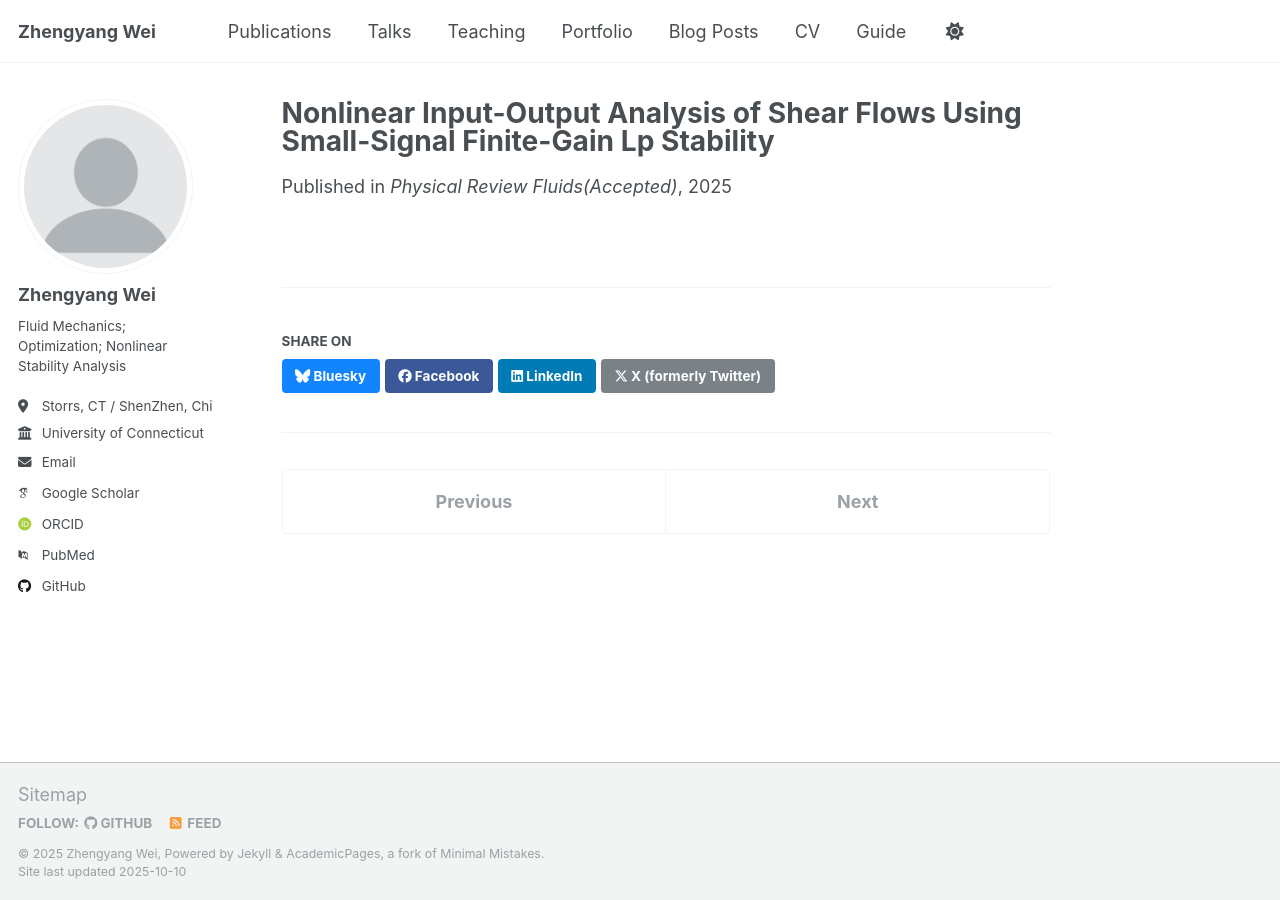
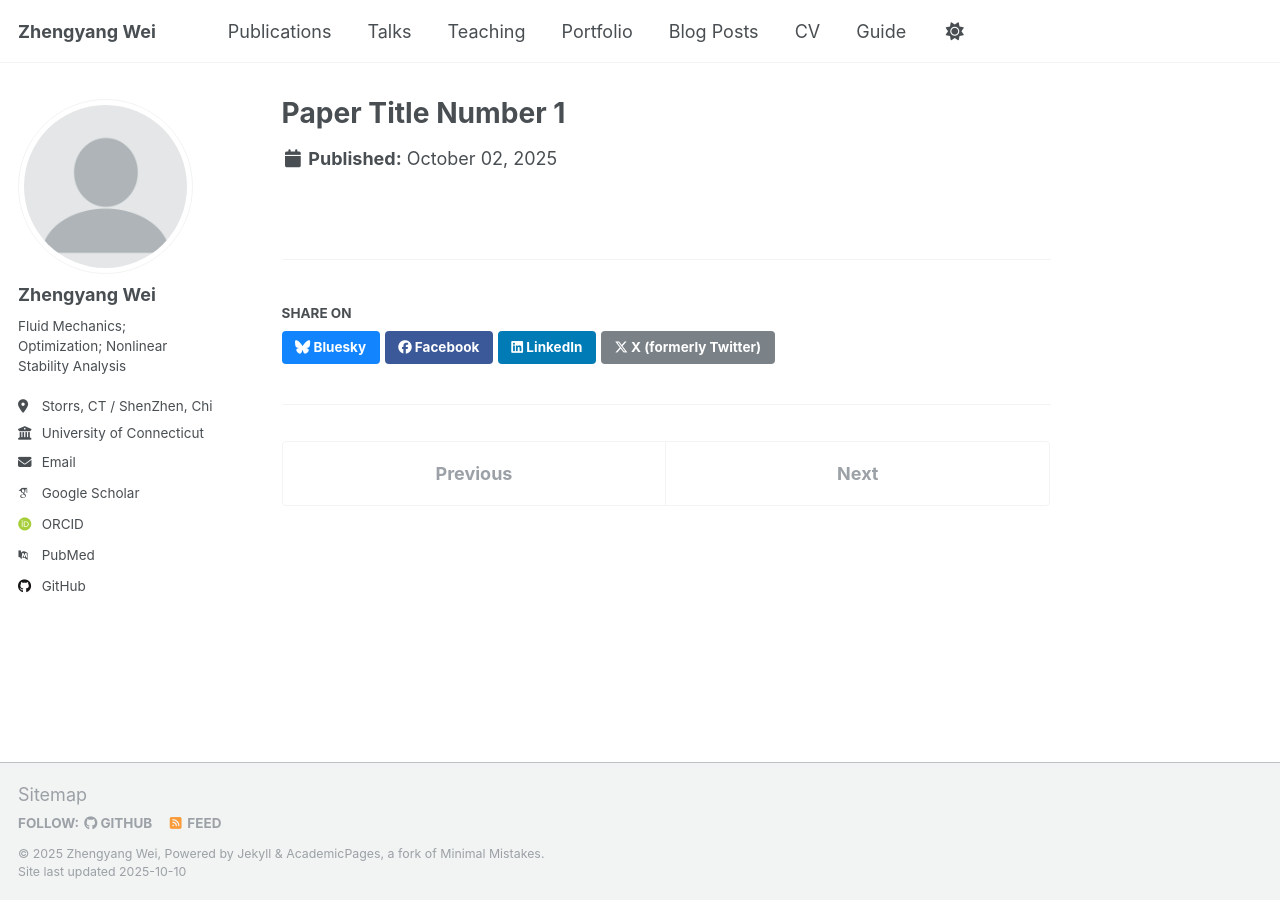
Before and after one commit to GNK48-WZY/gnk48-wzy.github.io, a Jekyll site: the page built from _publications/2025-10-02-paper-title-number-1.md, in a window 1280 px wide. Built offline with Jekyll 4.4.1, drawn with Linux system fonts in a browser that asks for light colours; some web fonts are replaced.

Commit message:
Update 2025-10-02-paper-title-number-1.md

```diff
--- a/_publications/2025-10-02-paper-title-number-1.md
+++ b/_publications/2025-10-02-paper-title-number-1.md
@@ -1,9 +1,9 @@
 ---
-title: "Nonlinear Input-Output Analysis of Shear Flows Using Small-Signal Finite-Gain Lp Stability"
-collection: Publications
-category: Journal Articles
-permalink: https://doi.org/10.1103/pmnc-sdl2
+Title: "Nonlinear Input-Output Analysis of Shear Flows Using Small-Signal Finite-Gain Lp Stability"
+Collection: Publications
+Category: Journal Articles
+Permalink: https://doi.org/10.1103/pmnc-sdl2
 Preprint: https://doi.org/10.48550/arXiv.2506.08129
 Data: https://github.com/GNK48-WZY/Nonlinear-I-O-Analysis-in-Shear-Flow.git
-venue: 'Physical Review Fluids(Accepted)'
+Venue: 'Physical Review Fluids(Accepted)'
 ---
```
